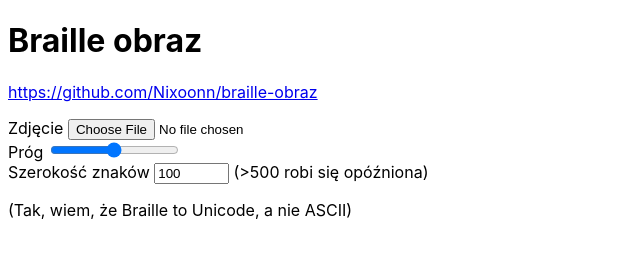
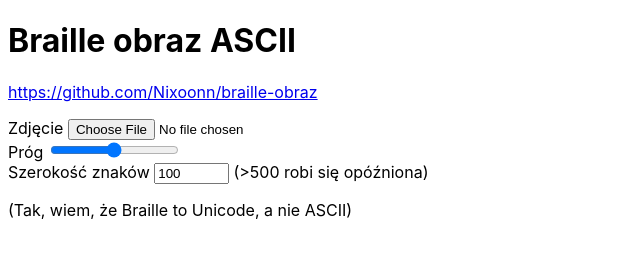
Before and after one commit to Nixoonn/braille-obraz, a website with bundled scripts: page index.html in a window 1280 px wide. Shown: the whole page, without its empty margins (0-640 px from the left). Built offline with nearby package versions, Linux system fonts and the light colour scheme.

Commit message:
Update index.html

```diff
--- a/index.html
+++ b/index.html
@@ -5,13 +5,13 @@
 	<meta charset="UTF-8">
 	<meta name="viewport" content="width=device-width, initial-scale=1.0">
 	<meta http-equiv="X-UA-Compatible" content="ie=edge">
-	<title>Braille obraz</title>
+	<title>Braille obraz ASCII</title>
 	<link rel="stylesheet" href="styles.css">
 </head>
 
 <body>
 
-	<h1>Braille obraz</h1>
+	<h1>Braille obraz ASCII</h1>
 	<p><a href="https://github.com/Nixoonn/braille-obraz">https://github.com/Nixoonn/braille-obraz</a></p>
 
 	<label for="filepicker">Zdjęcie</label>
```
